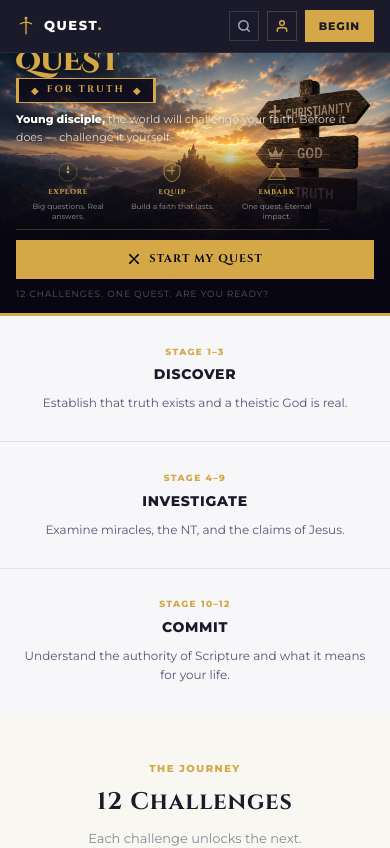
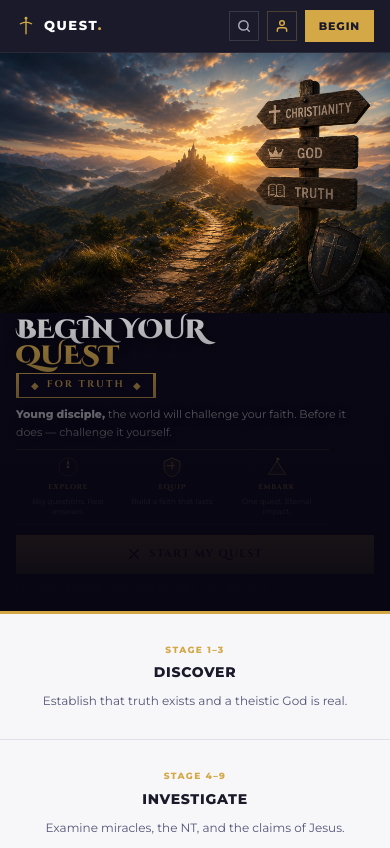
Before and after one commit to kwanray/rooted-app, a Next.js app: page / in a window 390 px wide. Shown: the top 848 px of the page. Built offline with nearby package versions, Linux system fonts and the light colour scheme; no server answers.

Commit message:
fix: mobile hero — text in solid dark block below image, gradient bridges join

```diff
--- a/components/screens/Welcome.tsx
+++ b/components/screens/Welcome.tsx
@@ -187,17 +187,17 @@ export default function Welcome({ onStart, onResume, onSearch, onNavigate, hasPr
       {/* ── MOBILE hero: image on top, text below ── */}
       {/* ── MOBILE HERO: single relative container, text overlaid at bottom ── */}
       {/* ── MOBILE HERO ── */}
-      <div className="mobile-hero-only" style={{ position: 'relative', background: '#0A0814', overflow: 'hidden' }}>
-        {/* Image at natural 3:2 ratio — zero cropping */}
+      <div className="mobile-hero-only" style={{ position: 'relative', background: '#0A0814' }}>
+        {/* Image: full width, natural 3:2 height */}
         <img
           src="/quest-hero.jpg"
           alt="A stone path to a castle with signpost"
           style={{ width: '100%', height: 'auto', display: 'block' }}
         />
-        {/* Dark gradient — bottom 55% darkens so text is readable */}
-        <div style={{ position: 'absolute', inset: 0, background: 'linear-gradient(to top, rgba(8,6,18,1) 0%, rgba(8,6,18,0.97) 30%, rgba(8,6,18,0.6) 50%, rgba(8,6,18,0) 65%)' }}/>
-        {/* Text absolutely positioned at bottom of image */}
-        <div style={{ position: 'absolute', bottom: 0, left: 0, right: 0, padding: '0 1rem 0.8rem', display: 'flex', flexDirection: 'column', alignItems: 'flex-start' }}>
+        {/* Gradient fades image bottom into dark text area */}
+        <div style={{ position: 'absolute', top: 0, left: 0, right: 0, bottom: 0, background: 'linear-gradient(to top, rgba(8,6,18,1) 0%, rgba(8,6,18,0.85) 25%, rgba(8,6,18,0.3) 50%, rgba(8,6,18,0) 65%)', pointerEvents: 'none' }}/>
+        {/* Text sits in a dark block flush below image, no gap */}
+        <div style={{ background: '#0A0814', marginTop: '-4px', padding: '0.5rem 1rem 1rem', display: 'flex', flexDirection: 'column', alignItems: 'flex-start' }}>
           <h1 className="cinzel-deco" style={{ fontSize: '1.65rem', fontWeight: 900, color: '#FFFFFF', lineHeight: 1.0, marginBottom: '0.2rem', textShadow: '0 2px 12px rgba(0,0,0,0.9)' }}>
             BEGIN YOUR<br/><span style={{ color: '#D4A847' }}>QUEST</span>
           </h1>
```
